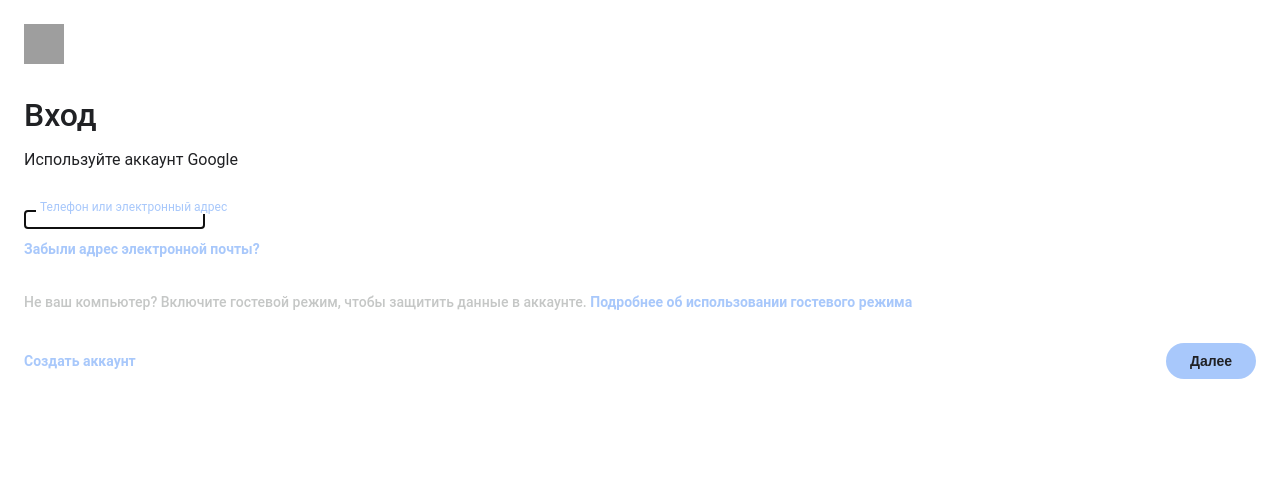
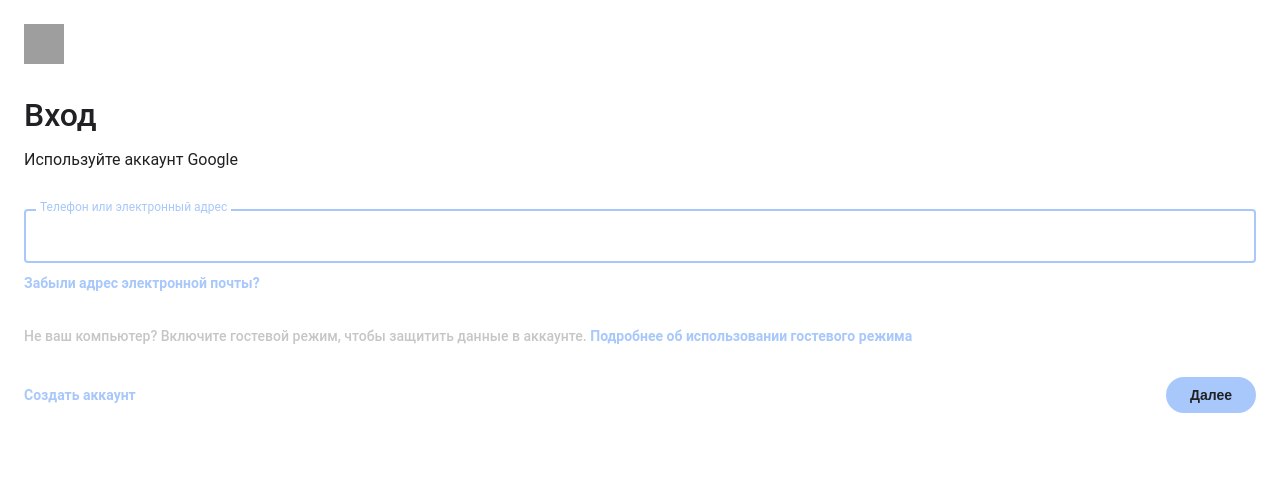
Before and after one commit to edsokerin-png/no-reply-verify, a Flask app: page / in a window 1280 px wide. Shown: the top 503 px of the page. Run offline with Flask 3, Linux system fonts and the light colour scheme; grey boxes are pictures that could not be loaded.

Commit message:
Update style.css

```diff
--- a/static/style.css
+++ b/static/style.css
@@ -94,6 +94,18 @@ p.sub {
 .field {
   position: relative;
   margin-bottom: 10px;
+}
+
+.field input {
+  width: 100%;
+  padding: 16px 15px;
+  font-size: 16px;
+  background: transparent;
+  border: 1px solid var(--border);
+  border-radius: 4px;
+  color: #ffffff;
+  font-weight: 500;
+  outline: none;
 }
 
 .field input:focus {
```
